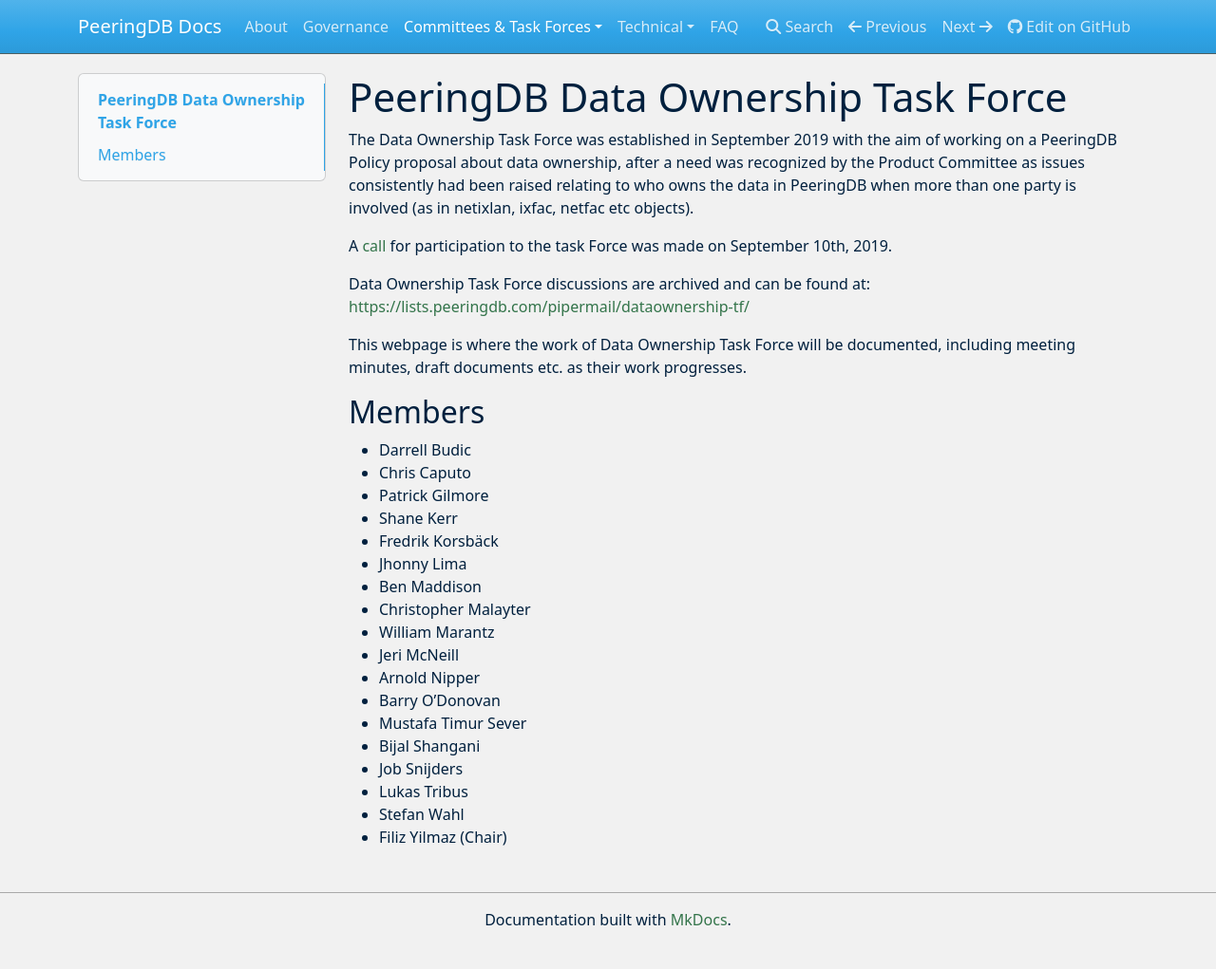
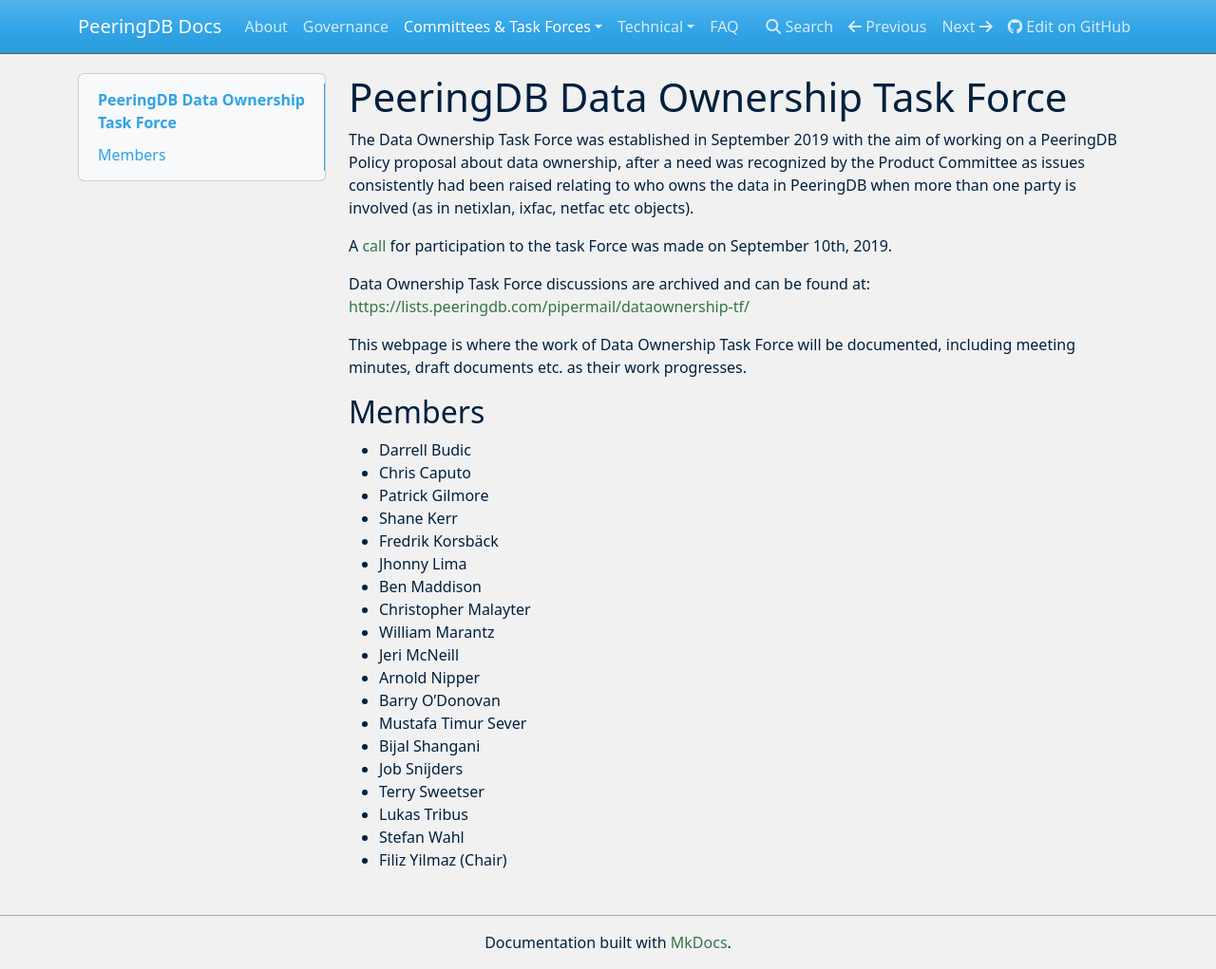
Before and after one commit to peeringdb/docs, an MkDocs documentation site: the page built from docs/taskforce/dataownership/index.md, in a window 1280 px wide and 1021 px high. Shown: the whole window at 95% size. Built offline with MkDocs 1.6.1, drawn with Linux system fonts in a browser that asks for light colours; nearby versions of some CDN libraries.

Commit message:
Added Terry Sweetser to Data Ownership Task Force.

```diff
--- a/docs/taskforce/dataownership/index.md
+++ b/docs/taskforce/dataownership/index.md
@@ -24,6 +24,7 @@
 - Mustafa Timur Sever
 - Bijal Shangani
 - Job Snijders
+- Terry Sweetser
 - Lukas Tribus
 - Stefan Wahl
 - Filiz Yilmaz (Chair)
```
